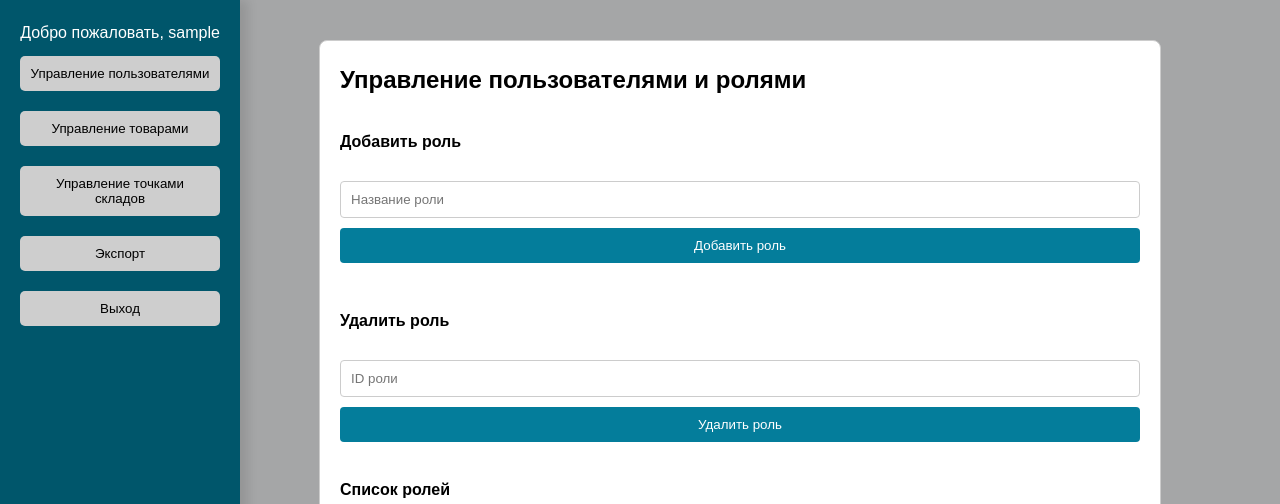
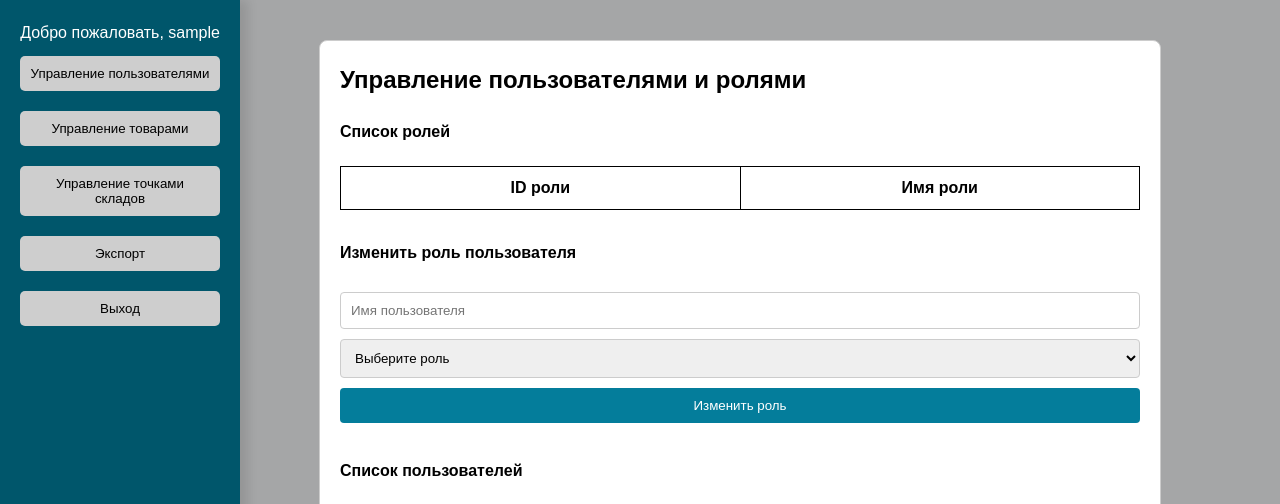
Before and after one commit to gardisec/Course, a Flask app: page /admin in a window 1280 px wide. Shown: the top 504 px of the page. Run offline with Flask 3, Linux system fonts and the light colour scheme; the visitor is signed in with stand-in values (Sample User, id 1); data that the repository does not hold is empty; some libraries are stand-ins or nearby versions.

Commit message:
admin role create disable

```diff
--- a/init.sql
+++ b/init.sql
@@ -71,7 +71,11 @@ CREATE INDEX IF NOT EXISTS idx_users_role_id ON public.users (role_id);
 
 INSERT INTO public.roles (name) VALUES ('admin')
 ON CONFLICT (name) DO NOTHING;
+
 INSERT INTO public.roles (name) VALUES ('moder')
+ON CONFLICT (name) DO NOTHING;
+
+INSERT INTO public.roles (name) VALUES ('Banned')
 ON CONFLICT (name) DO NOTHING;
 
 INSERT INTO public.store_locations (city, store) VALUES
--- a/server/server.py
+++ b/server/server.py
@@ -81,6 +81,8 @@ def login():
                 return jsonify({'success': True, 'redirect': '/moder'})
             elif role_id == 1:
                 return jsonify({'success': True, 'redirect': '/admin'})
+            elif role_id == 3:
+                return jsonify({'success': False, 'message': 'Вы забанены.'})
             else:
                 return jsonify({'success': False, 'message': 'Нет доступа.'})
         else:
@@ -480,53 +482,6 @@ def update_product_store():
             conn.close()
 
 
-
-
-@app.route('/add_role', methods=['POST'])
-def add_role():
-    data = request.json
-    name = data.get('name')
-    if (len(name) < 1 or len(name) > 32):
-        return jsonify({'success': False, 'message': 'Название роли должно содержать от 1 до 32 символов.'}), 400
-    try:
-        conn = get_db_connection()
-        cur = conn.cursor()
-        cur.execute(
-            "INSERT INTO roles (name) VALUES (%s)",
-            (name,)
-        )
-        conn.commit()
-        return jsonify({'success': True, 'message': 'Роль успешно добавлена.'}), 201
-    except Exception as a:
-        return jsonify({'success': False, 'message': 'Ошибка при добавлении роли.'}), 500
-    finally:
-        conn.close()
-
-
-@app.route('/delete_role', methods=['POST'])
-def delete_role():
-    data = request.json
-    role_id = data.get('id')
-
-    if not role_id:
-        return jsonify({'success': False, 'message': 'ID обязателен.'}), 400
-    if (role_id == '1'):
-        return jsonify({'success': False, 'message': 'Вы не можете удалить роль admin.'}), 400
-    try:
-        conn = get_db_connection()
-        cur = conn.cursor()
-        cur.execute(
-            "DELETE FROM roles WHERE id = %s", (role_id)
-        )
-        conn.commit()
-        return jsonify({'success': True, 'message': 'Роль успешно удалена.'}), 201
-    except Exception as e:
-        conn.rollback()
-        return jsonify({'success': False, 'message': 'Ошибка при удалении роли.'}), 500
-    finally:
-        conn.close()
-
-
 @app.route('/roles', methods=['GET'])
 def get_roles():
     try:
--- a/server/templates/admin.html
+++ b/server/templates/admin.html
@@ -23,18 +23,6 @@
         <div class="container active" id="user-management">
             <h2>Управление пользователями и ролями</h2>
 
-                <form id="addRoleForm">
-                    <h4>Добавить роль</h4>
-                    <input type="text" id="roleName" placeholder="Название роли" required>
-                    <button type="submit">Добавить роль</button>
-                </form>
-
-                <form id="deleteRoleForm">
-                    <h4>Удалить роль</h4>
-                    <input type="text" id="deleteRoleId" placeholder="ID роли" required>
-                    <button type="submit">Удалить роль</button>
-                </form>
-
                 <h4>Список ролей</h4>
                 <table id="roleTable">
                     <thead>
@@ -47,6 +35,7 @@
 
                     </tbody>
                 </table>
+
                 <form id="updateUserRoleForm">
                     <h4>Изменить роль пользователя</h4>
                     <input type="text" id="username" placeholder="Имя пользователя" required>
@@ -423,79 +412,6 @@
             }
         }
 
-        document.getElementById('addRoleForm').addEventListener('submit', async (e) => {
-            e.preventDefault();
-
-            const name = document.getElementById('roleName').value.trim();
-
-            if (!name) {
-                alert('Пожалуйста, заполните поле с название роли!');
-                return;
-            }
-
-            if (name.length < 1 || name.length > 32) {
-                alert('Название роли должно содержать от 1 до 32 символов.');
-                return;
-            }
-
-            try {
-                const response = await fetch('/add_role', {
-                    method: 'POST',
-                    headers: {
-                        'Content-Type': 'application/json',
-                    },
-                    body: JSON.stringify({ name }),
-                });
-
-                const result = await response.json();
-
-                if (response.ok) {
-                    alert(result.message || 'Роль успешно добавлена!');
-                    document.getElementById('addRoleForm').reset();
-                    loadRoles();
-                } else {
-                    alert(result.message || 'Ошибка при добавлении роли.');
-                }
-            } catch (error) {
-                console.error('Ошибка:', error);
-                alert('Произошла ошибка. Попробуйте позже.');
-            }
-        });
-
-
-        document.getElementById('deleteRoleForm').addEventListener('submit', async (e) => {
-            e.preventDefault();
-
-            const roleId = document.getElementById('deleteRoleId').value.trim();
-
-            if (!roleId) {
-                alert('Пожалуйста, введите ID роли!');
-                return;
-            }
-
-            try {
-                const response = await fetch('/delete_role', {
-                    method: 'POST',
-                    headers: {
-                        'Content-Type': 'application/json',
-                    },
-                    body: JSON.stringify({ id: roleId }),
-                });
-
-                const result = await response.json();
-
-                if (response.ok) {
-                    alert(result.message || 'Роль успешно удалена!');
-                    document.getElementById('deleteRoleForm').reset();
-                    loadRoles();
-                } else {
-                    alert(result.message || 'Ошибка при удалении роли.');
-                }
-            } catch (error) {
-                console.error('Ошибка:', error);
-                alert('Произошла ошибка. Попробуйте позже.');
-            }
-        });
 
         async function loadRoles() {
             try {
```
